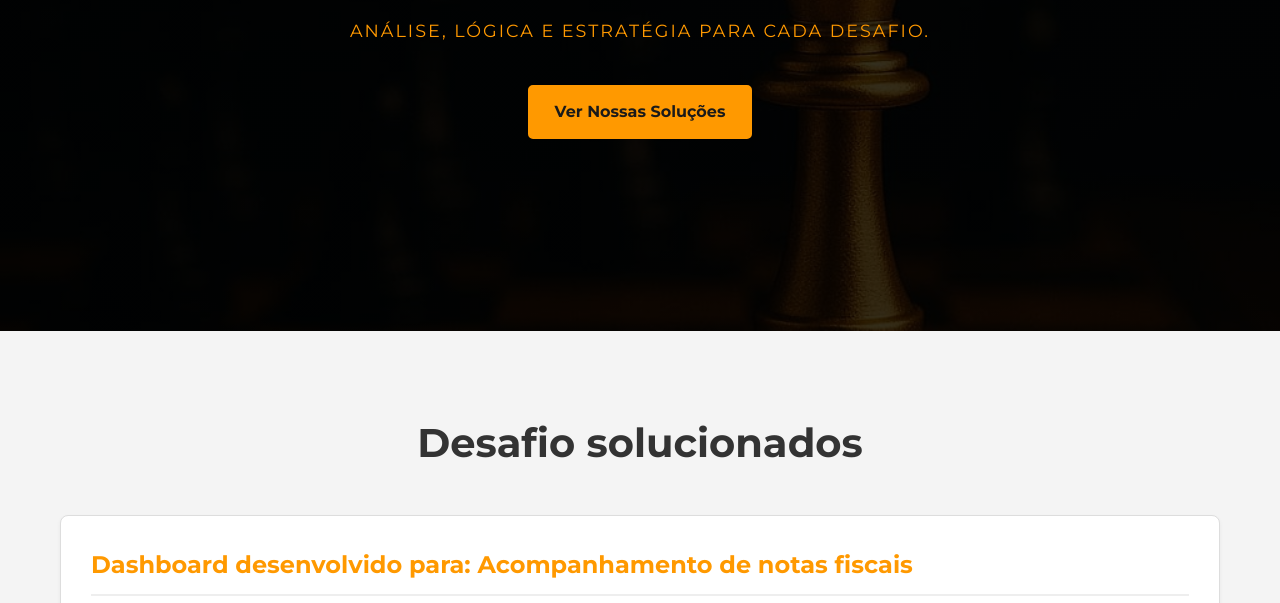
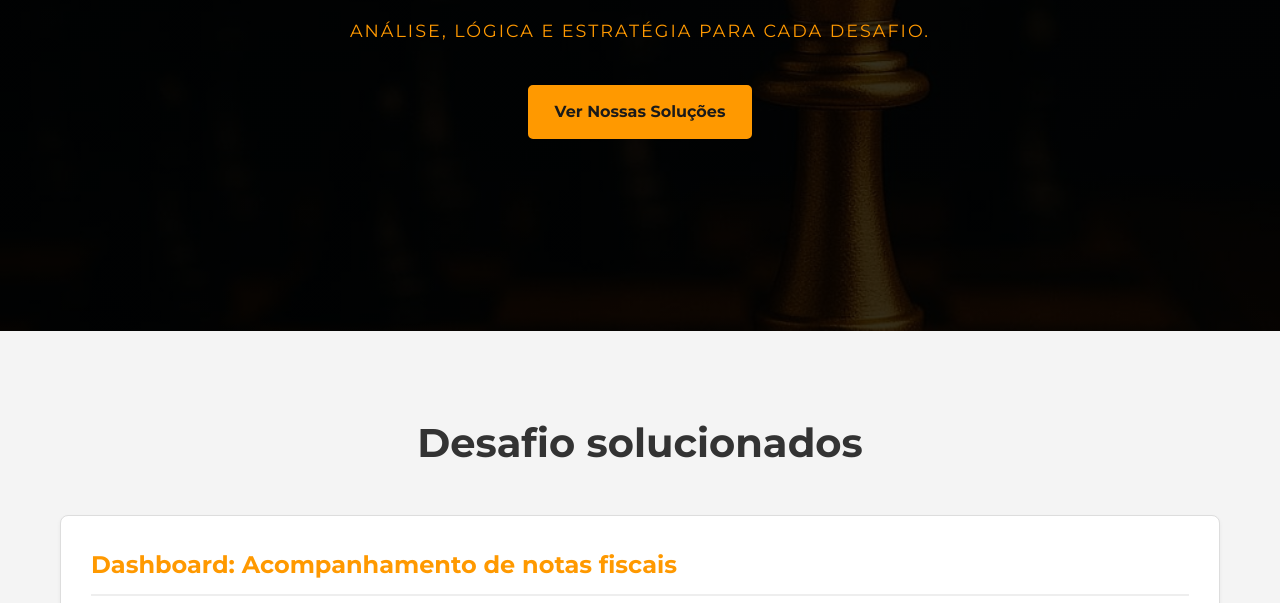
Before and after one commit to al00pes/site-alstech, a plain HTML site: page index.html in a window 1280 px wide. Shown: the part 349-952 px from the top of the page. Drawn offline with Linux system fonts and the light colour scheme.

Commit message:
Atualização do site 2

```diff
--- a/index.html
+++ b/index.html
@@ -43,7 +43,7 @@
                 <h2 class="reveal hidden">Desafio solucionados </h2>
 
                 <div class="project-item reveal hidden" data-carousel-id="logistica">
-                    <h3>Dashboard desenvolvido para: Acompanhamento de notas fiscais </h3>
+                    <h3>Dashboard: Acompanhamento de notas fiscais </h3>
                     <p>Focado em redução do tempo de análise das notas fiscais.</p>
 
                     <div class="mini-carousel-container">
```
